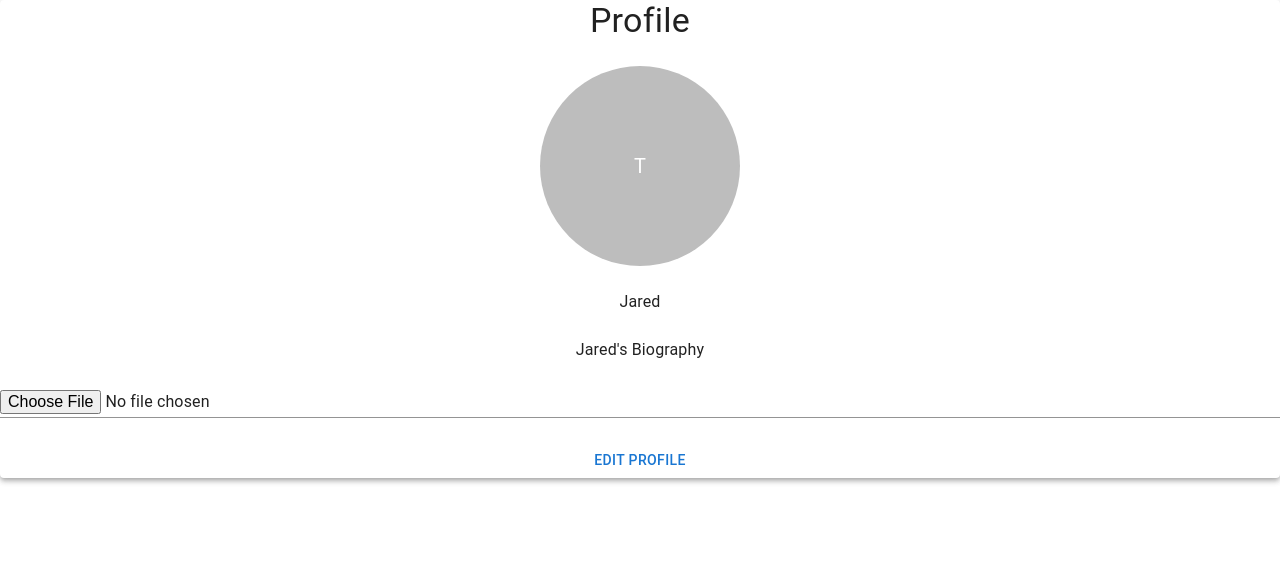
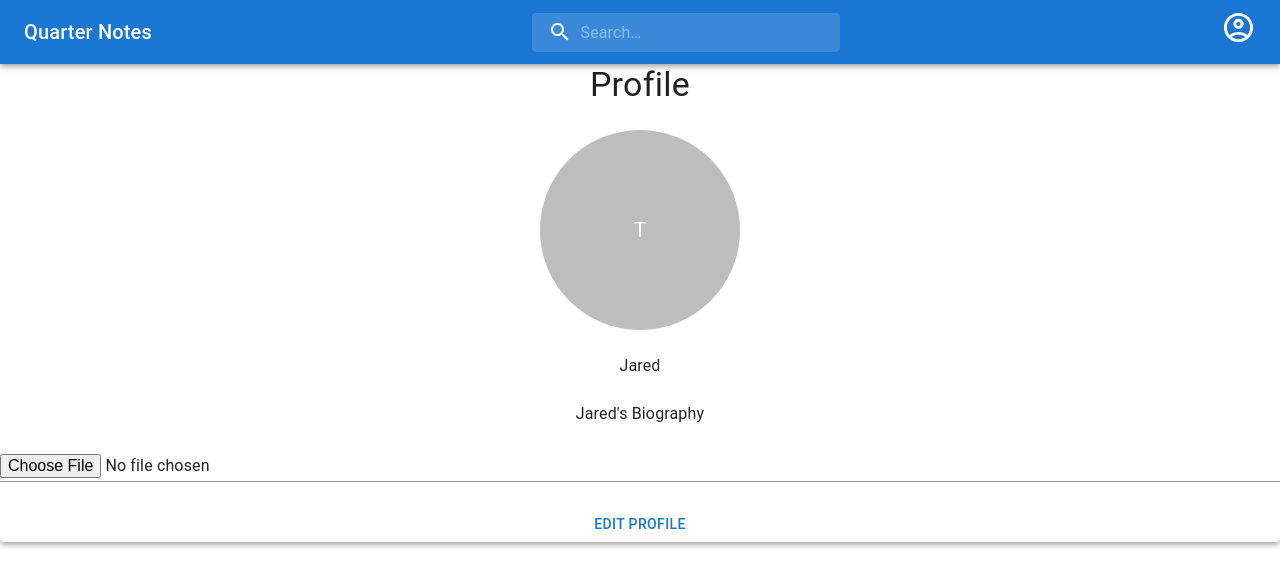
Before and after one commit to ZacharyKay33/Capstone_QuickNotes, a Next.js app: page /profile in a window 1280 px wide. Shown: the top 586 px of the page. Built offline with nearby package versions, Linux system fonts and the light colour scheme; no server answers.

Commit message:
Navbar add on Home&Profile

```diff
--- /dev/null
+++ b/components/Navbar.tsx
@@ -0,0 +1,100 @@
+import * as React from "react";
+import { styled, alpha } from "@mui/material/styles";
+import AppBar from "@mui/material/AppBar";
+import Box from "@mui/material/Box";
+import Toolbar from "@mui/material/Toolbar";
+import IconButton from "@mui/material/IconButton";
+import Typography from "@mui/material/Typography";
+import InputBase from "@mui/material/InputBase";
+import MenuIcon from "@mui/icons-material/Menu";
+import SearchIcon from "@mui/icons-material/Search";
+import Link from "next/link";
+import { SvgIconProps } from "material-ui/SvgIcon";
+import AccountCircleOutlinedIcon from "@mui/icons-material/AccountCircleOutlined";
+import Image from "next/image";
+
+const Search = styled("div")(({ theme }) => ({
+  position: "relative",
+  justifyContent: "Center",
+  alignItems: "center",
+  borderRadius: theme.shape.borderRadius,
+  backgroundColor: alpha(theme.palette.common.white, 0.15),
+  "&:hover": {
+    backgroundColor: alpha(theme.palette.common.white, 0.25),
+  },
+  marginLeft: 0,
+  width: "100%",
+  [theme.breakpoints.up("sm")]: {
+    marginLeft: "auto",
+    width: "25%",
+  },
+}));
+
+const SearchIconWrapper = styled("div")(({ theme }) => ({
+  padding: theme.spacing(0, 2),
+  height: "100%",
+  position: "absolute",
+  pointerEvents: "none",
+  display: "flex",
+  alignItems: "center",
+  justifyContent: "center",
+}));
+
+const StyledInputBase = styled(InputBase)(({ theme }) => ({
+  color: "inherit",
+  "& .MuiInputBase-input": {
+    padding: theme.spacing(1, 1, 1, 0),
+    // vertical padding + font size from searchIcon
+    paddingLeft: `calc(1em + ${theme.spacing(4)})`,
+    transition: theme.transitions.create("width"),
+    width: "100%",
+    [theme.breakpoints.up("sm")]: {
+      width: "12ch",
+      "&:focus": {
+        width: "20ch",
+      },
+    },
+  },
+}));
+
+export default function SearchAppBar() {
+  return (
+    <Box sx={{ flexGrow: 1, justifyContent: "space-between" }}>
+      <AppBar position="sticky" className="App">
+        <Toolbar>
+          <Link href="/Home" passHref>
+            <Typography
+              variant="h6"
+              noWrap
+              component="div"
+              sx={{ flexGrow: 1, display: { xs: "none", sm: "block" } }}
+              textAlign="left"
+            >
+              Quarter Notes
+            </Typography>
+          </Link>
+          <Search>
+            <SearchIconWrapper>
+              <SearchIcon />
+            </SearchIconWrapper>
+            <StyledInputBase
+              placeholder="Search…"
+              inputProps={{ "aria-label": "search" }}
+            />
+          </Search>
+          <Link href="/profile" passHref>
+            <Typography
+              variant="h6"
+              noWrap
+              component="div"
+              sx={{ flexGrow: 1, display: { xs: "none", sm: "block" } }}
+              textAlign="Right"
+            >
+              <AccountCircleOutlinedIcon fontSize="large" />
+            </Typography>
+          </Link>
+        </Toolbar>
+      </AppBar>
+    </Box>
+  );
+}
--- a/pages/Home.tsx
+++ b/pages/Home.tsx
@@ -23,6 +23,7 @@
 import { useCollectionDataOnce } from "react-firebase-hooks/firestore";
 import Review from "../components/Review";
 import { fbase } from "./api/Firebase";
+import Navbar from "../components/Navbar";
 
 //Type definitions
 type Review = {
@@ -108,6 +109,9 @@
 
   return (
     <Grid container justifyContent="center">
+      <Grid container justifyContent="center">
+        <Navbar />
+      </Grid>
       <Grid
         component={Paper}
         item
--- a/pages/profile.tsx
+++ b/pages/profile.tsx
@@ -11,6 +11,7 @@
 } from "@mui/material";
 import { SetStateAction, useEffect, useState } from "react";
 import "./api/Firebase"; //W peace and love
+import Navbar from "../components/Navbar";
 
 const Profile = () => {
   //State definitions
@@ -35,6 +36,7 @@
 
   return (
     <Paper elevation={4}>
+      <Navbar />
       <Stack spacing={3}>
         <Typography variant="h4" align="center" gutterBottom>
           Profile
```
